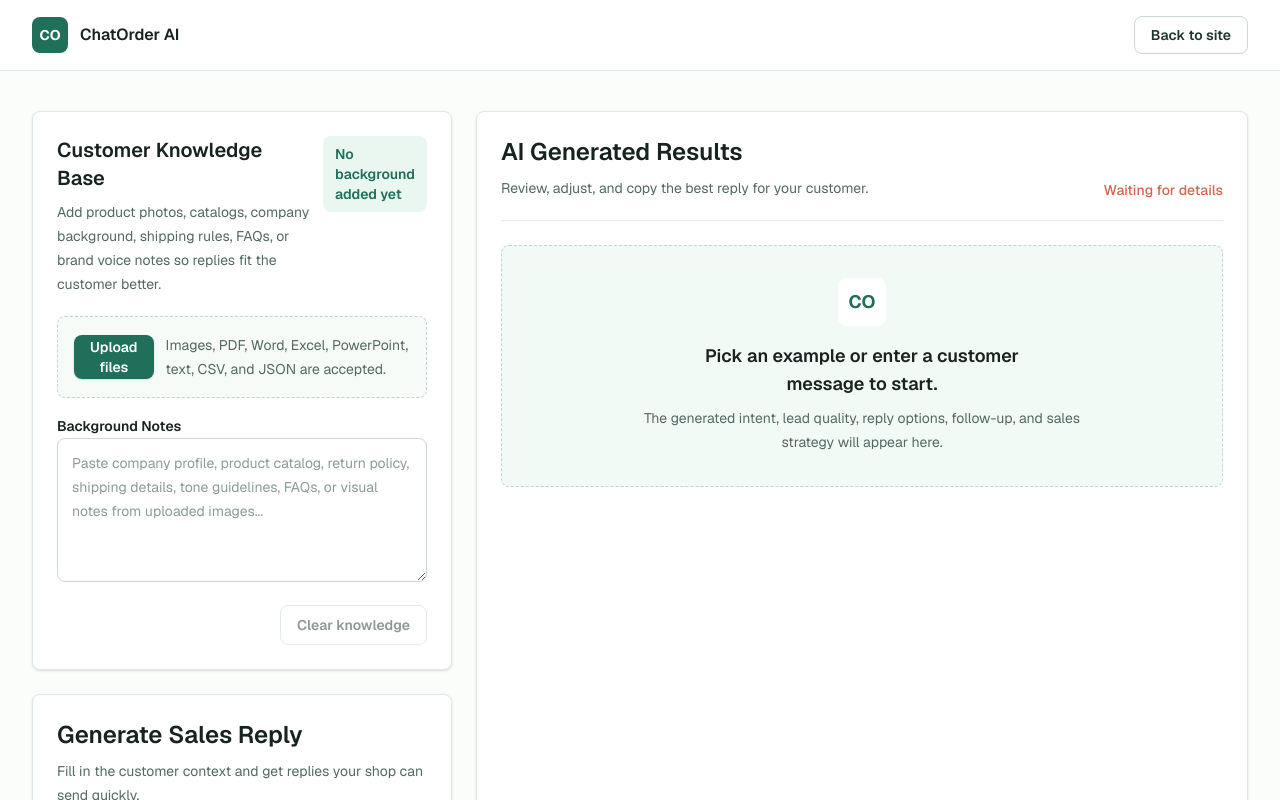
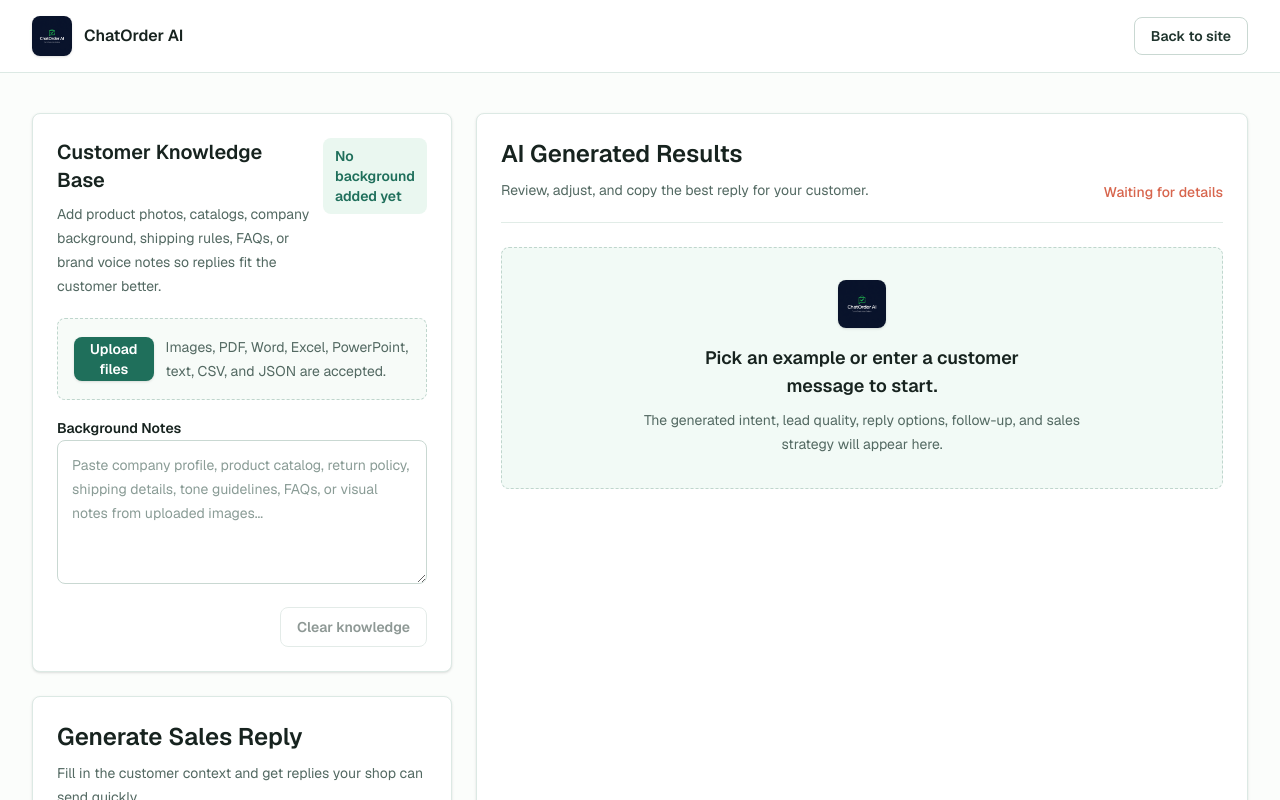
Before and after one commit to Ethan1992code/Chatorder-AI, a Next.js app: page /app in a window 1280 px wide. Shown: the top 800 px of the page. Built offline with nearby package versions, Linux system fonts and the light colour scheme.

Commit message:
Replace app logo

```diff
--- a/src/app/app/page.tsx
+++ b/src/app/app/page.tsx
@@ -2,6 +2,7 @@
 
 import { FormEvent, useState } from "react";
 import Link from "next/link";
+import Image from "next/image";
 import { KnowledgeBasePanel } from "@/components/reply/KnowledgeBasePanel";
 import { ReplyForm } from "@/components/reply/ReplyForm";
 import { ReplyResults } from "@/components/reply/ReplyResults";
@@ -94,9 +95,13 @@ export default function AppPage() {
       <header className="border-b border-[#dce9e4] bg-white/90">
         <div className="mx-auto flex max-w-7xl items-center justify-between px-5 py-4 sm:px-8">
           <Link href="/" className="flex items-center gap-3 font-semibold">
-            <span className="grid size-9 place-items-center rounded-lg bg-[#1f6f5b] text-sm font-bold text-white">
-              CO
-            </span>
+            <Image
+              src="/chatorder-logo.png"
+              alt="ChatOrder AI logo"
+              width={40}
+              height={40}
+              className="size-10 rounded-lg object-cover shadow-sm"
+            />
             <span>ChatOrder AI</span>
           </Link>
           <Link
--- a/src/app/page.tsx
+++ b/src/app/page.tsx
@@ -1,3 +1,5 @@
+import Image from "next/image";
+
 const features = [
   {
     title: "Instant reply drafts",
@@ -27,9 +29,13 @@ export default function Home() {
     <main className="min-h-screen bg-[#fbfdfb] text-[#17231f]">
       <header className="mx-auto flex w-full max-w-6xl items-center justify-between px-5 py-6 sm:px-8">
         <a href="#" className="flex items-center gap-3 font-semibold">
-          <span className="grid size-9 place-items-center rounded-lg bg-[#1f6f5b] text-sm font-bold text-white">
-            CO
-          </span>
+          <Image
+            src="/chatorder-logo.png"
+            alt="ChatOrder AI logo"
+            width={40}
+            height={40}
+            className="size-10 rounded-lg object-cover shadow-sm"
+          />
           <span>ChatOrder AI</span>
         </a>
         <nav className="hidden items-center gap-8 text-sm font-medium text-[#52645e] md:flex">
--- a/src/components/reply/ReplyResults.tsx
+++ b/src/components/reply/ReplyResults.tsx
@@ -1,6 +1,7 @@
 "use client";
 
 import { useState } from "react";
+import Image from "next/image";
 import type { ReplyResult } from "@/types/reply";
 
 const resultFields: Array<{
@@ -55,9 +56,13 @@ export function ReplyResults({ result, isLoading }: ReplyResultsProps) {
 
       {!isLoading && !result && (
         <div className="mt-6 rounded-lg border border-dashed border-[#bfd6cd] bg-[#f2faf6] p-6 text-center sm:p-8">
-          <div className="mx-auto grid size-12 place-items-center rounded-lg bg-white text-lg font-bold text-[#1f6f5b]">
-            CO
-          </div>
+          <Image
+            src="/chatorder-logo.png"
+            alt="ChatOrder AI logo"
+            width={48}
+            height={48}
+            className="mx-auto size-12 rounded-lg object-cover shadow-sm"
+          />
           <h3 className="mx-auto mt-4 max-w-sm text-lg font-semibold">
             Pick an example or enter a customer message to start.
           </h3>
```
Also changed, not shown: public/chatorder-logo.png (added).
